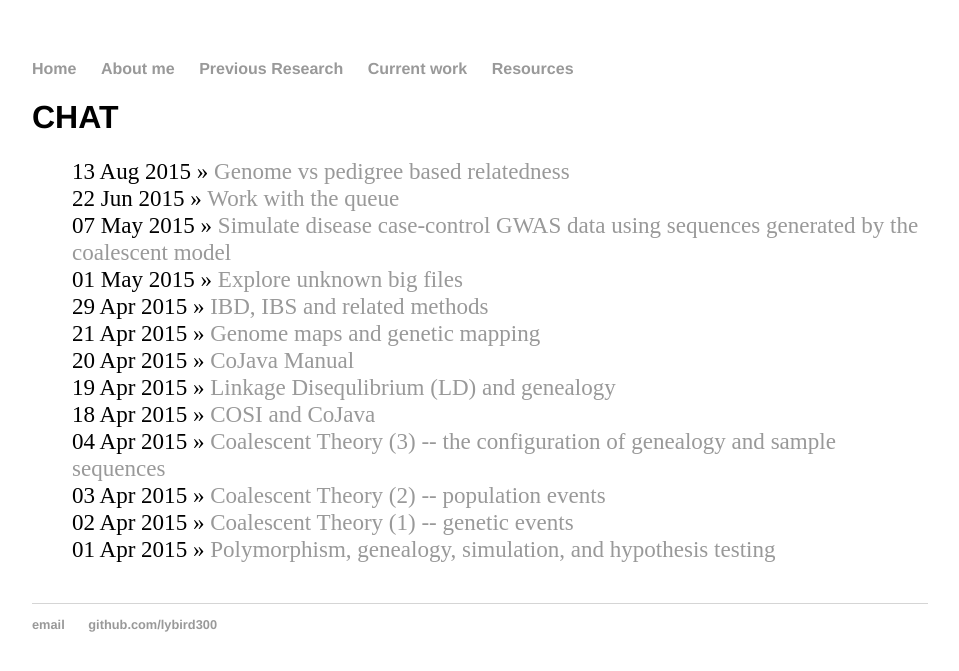
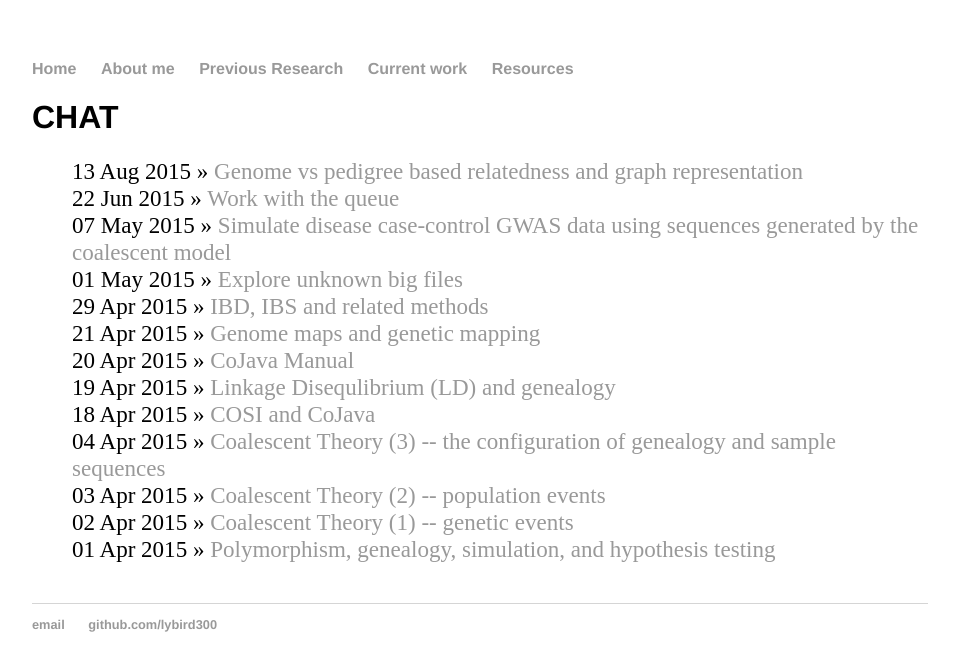
Before and after one commit to lybird300/lybird300.github.io, a Jekyll site: the page built from now/index.html, in a window 1280 px wide. Shown: the top 671 px of the page, without its empty margins (160-1119 px from the left). Built offline with Jekyll 4.4.1, drawn with Linux system fonts in a browser that asks for light colours.

Commit message:
Update 2015-08-13-relatedness.md

```diff
--- a/_posts/2015-08-13-relatedness.md
+++ b/_posts/2015-08-13-relatedness.md
@@ -1,5 +1,5 @@
 ---
 layout: post
-title: "Genome vs pedigree based relatedness"
+title: "Genome vs pedigree based relatedness and graph representation"
 date: 2015-08-13
 ---
```
